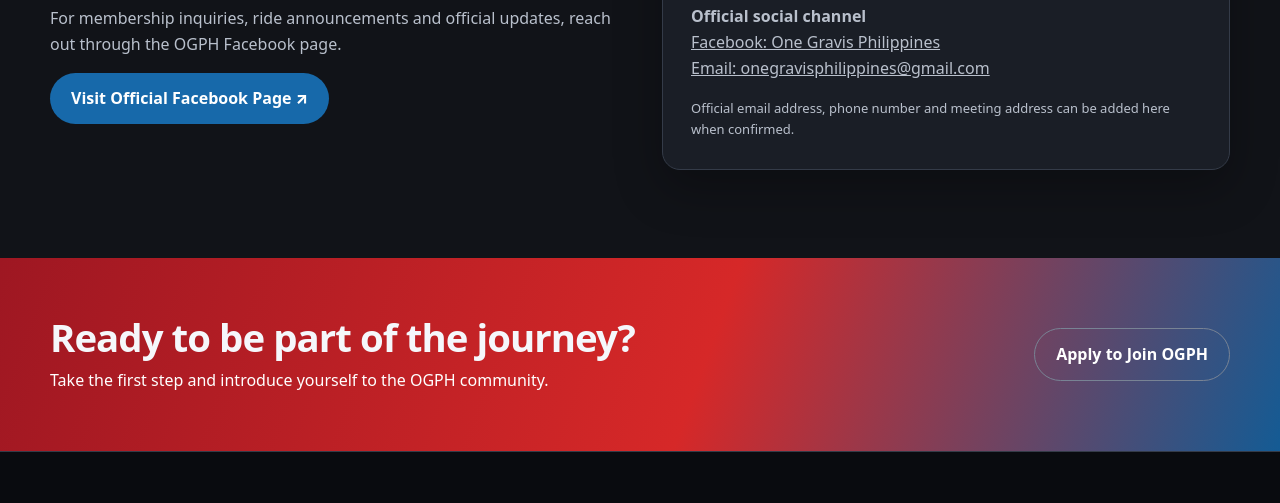
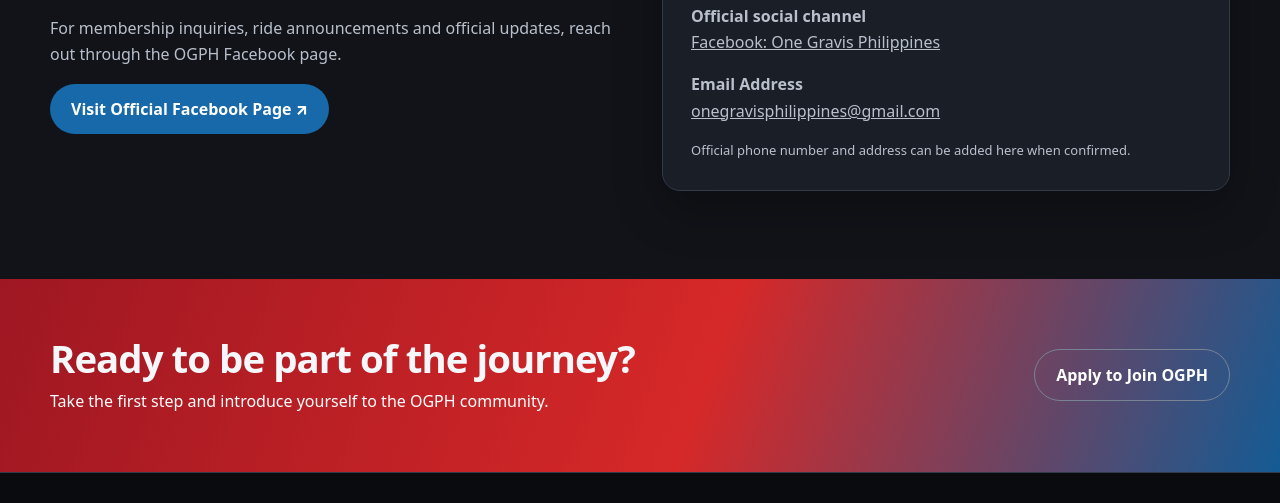
Before and after one commit to onegravisphilippines-ops/ogph-website, a plain HTML site: page index.html in a window 1280 px wide. Shown: the part 6137-6640 px from the top of the page. Drawn offline with Linux system fonts and the light colour scheme.

Commit message:
Update index.html

```diff
--- a/index.html
+++ b/index.html
@@ -316,8 +316,12 @@
         <div class="card">
           <h3>One Gravis Philippines</h3>
           <p><strong>Our motto</strong><br>ONE GOAL • ONE PRIDE • ONE HAPPINESS</p>
-          <p><strong>Official social channel</strong><br><a class="text-link" href="https://www.facebook.com/share/1F6Bemp7cu/" target="_blank" rel="noopener noreferrer">Facebook: One Gravis Philippines</a><br><a class="text-link" href="onegravisphilippines@gmail.com" target="_blank" rel="noopener noreferrer">Email: onegravisphilippines@gmail.com</a></p>
-          <p class="note">Official email address, phone number and meeting address can be added here when confirmed.</p>
+          <p><strong>Official social channel</strong><br><a class="text-link" href="https://www.facebook.com/share/1F6Bemp7cu/" target="_blank" rel="noopener noreferrer">Facebook: One Gravis Philippines</a></p>
+
+          <p><strong>Email Address</strong><br>
+<a class="text-link" href="mailto:onegravisphilippines@gmail.com">onegravisphilippines@gmail.com</a>
+          </p>
+          <p class="note">Official phone number and address can be added here when confirmed.</p>
         </div>
       </div>
     </section>
```
